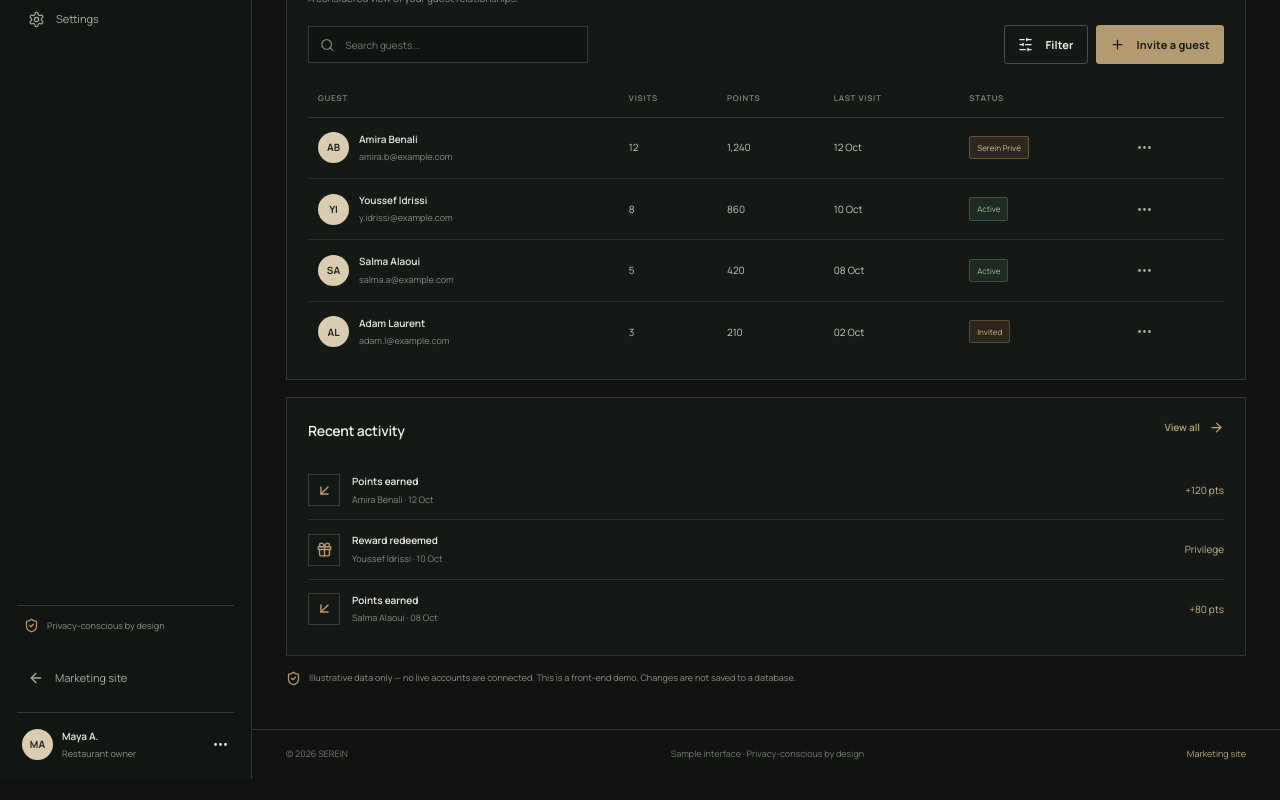
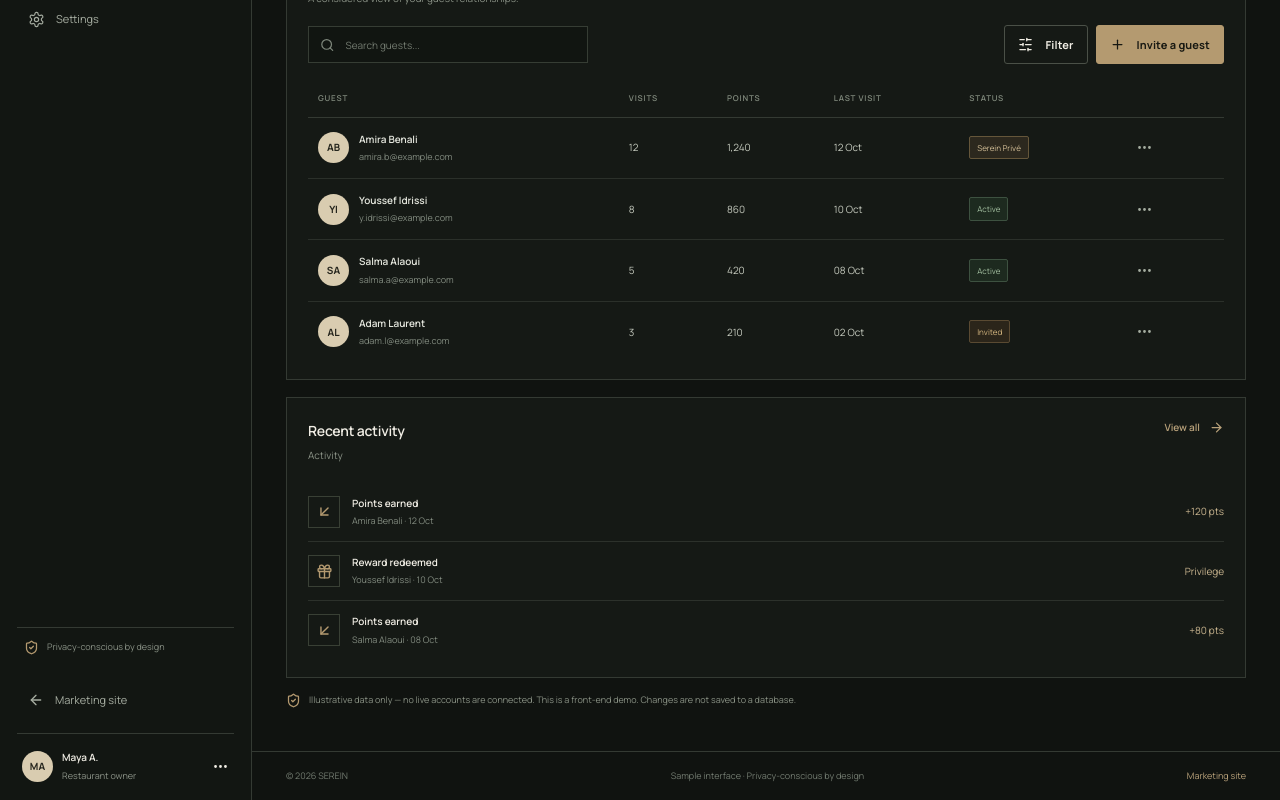
Before and after one commit to chatgratuitement0-jpg/-SEREIN, a Next.js app: page /en/restaurant in a window 1280 px wide. Shown: the part 465-1265 px from the top of the page. Before the commit the page ends 1244 px from the top, so only its background shows below. Built offline with nearby package versions, Linux system fonts and the light colour scheme.

Commit message:
fix: add missing activity translations

```diff
--- a/components/serein-app.tsx
+++ b/components/serein-app.tsx
@@ -9,7 +9,7 @@ type Portal = "guest" | "restaurant" | "platform";
 const words = {
   en: {
     guest:"Guest membership", restaurant:"Restaurant studio", platform:"SEREIN console",
-    overview:"Overview", members:"Guests & members", rewards:"Rewards", campaigns:"Campaigns", insights:"Insights", settings:"Settings",
+    overview:"Overview", members:"Guests & members", rewards:"Rewards", campaigns:"Campaigns", insights:"Insights", settings:"Settings", activity:"Activity",
     venues:"Restaurants", subscriptions:"Subscriptions", team:"Team & access", audit:"Activity log",
     hello:"Good morning", welcome:"A considered view of your guest relationships.", memberWelcome:"Welcome back, Amira.",
     points:"Available points", tier:"Membership level", visits:"Visits this year", next:"Next privilege",
@@ -35,7 +35,7 @@ const words = {
   },
   fr: {
     guest:"Espace convive", restaurant:"Espace restaurant", platform:"Console SEREIN",
-    overview:"Vue d’ensemble", members:"Convives & membres", rewards:"Privilèges", campaigns:"Campagnes", insights:"Analyses", settings:"Paramètres",
+    overview:"Vue d’ensemble", members:"Convives & membres", rewards:"Privilèges", campaigns:"Campagnes", insights:"Analyses", settings:"Paramètres", activity:"Activité",
     venues:"Restaurants", subscriptions:"Abonnements", team:"Équipe & accès", audit:"Journal d’activité",
     hello:"Bonjour", welcome:"Une vision claire de vos relations avec vos convives.", memberWelcome:"Bienvenue, Amira.",
     points:"Points disponibles", tier:"Niveau de membre", visits:"Visites cette année", next:"Prochain privilège",
@@ -61,7 +61,7 @@ const words = {
   },
   ar: {
     guest:"عضوية الضيف", restaurant:"مساحة المطعم", platform:"لوحة SEREIN",
-    overview:"نظرة عامة", members:"الضيوف والأعضاء", rewards:"المكافآت", campaigns:"الحملات", insights:"التحليلات", settings:"الإعدادات",
+    overview:"نظرة عامة", members:"الضيوف والأعضاء", rewards:"المكافآت", campaigns:"الحملات", insights:"التحليلات", settings:"الإعدادات", activity:"النشاط",
     venues:"المطاعم", subscriptions:"الاشتراكات", team:"الفريق والصلاحيات", audit:"سجل النشاط",
     hello:"صباح الخير", welcome:"نظرة مدروسة على علاقتك بضيوف المطعم.", memberWelcome:"مرحبًا بك، أميرة.",
     points:"النقاط المتاحة", tier:"مستوى العضوية", visits:"زيارات هذا العام", next:"الامتياز التالي",
```
